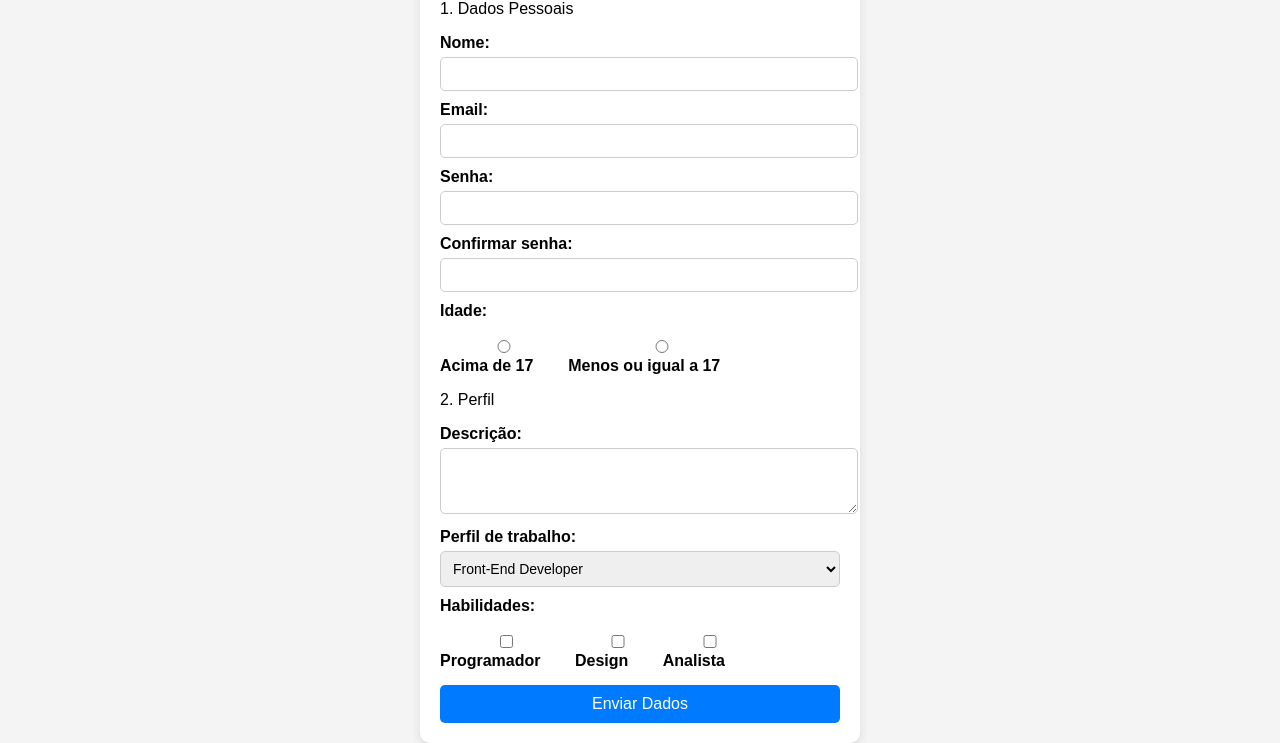
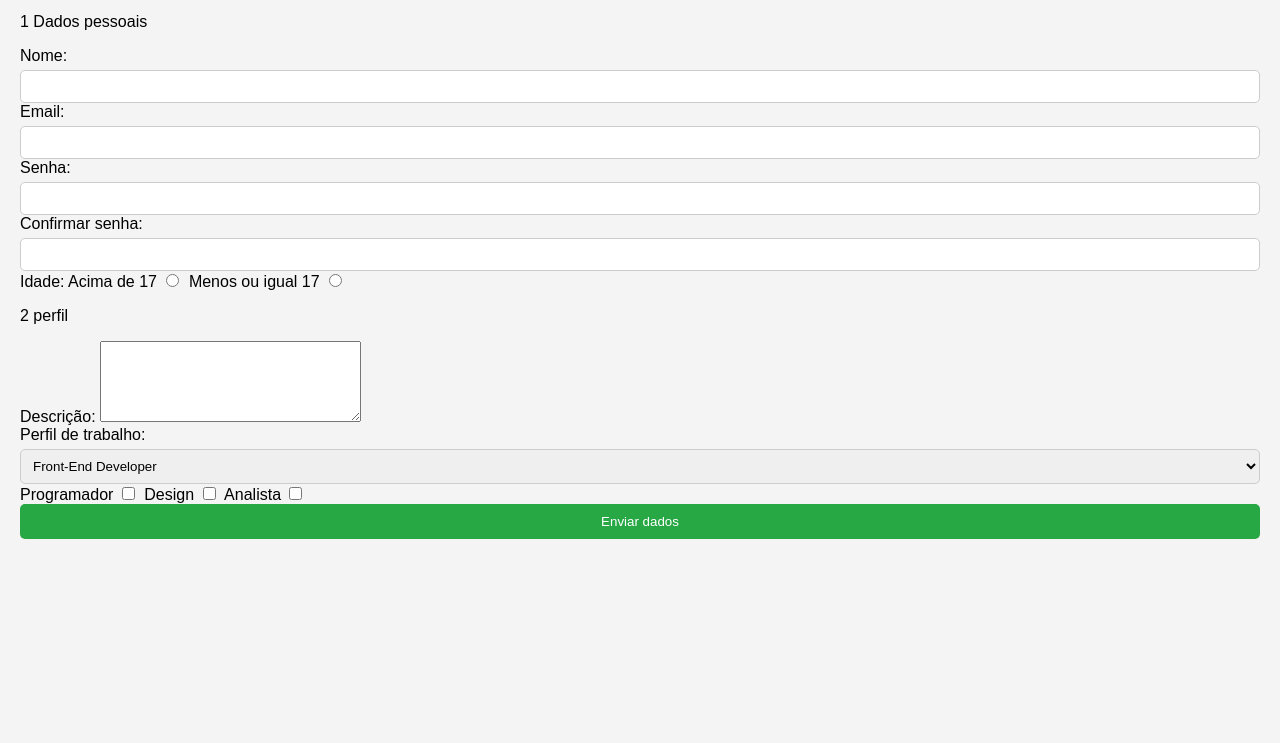
Before and after one commit to Gabriel-Buffon/explorador, a plain HTML site: page formulario.html in a window 1280 px wide. Shown: the part 67-810 px from the top of the page. Drawn offline with Linux system fonts and the light colour scheme.

Commit message:
cadastroUsuarioIfes

```diff
--- a/formulario.html
+++ b/formulario.html
@@ -4,118 +4,131 @@
 <head>
     <meta charset="UTF-8">
     <meta name="viewport" content="width=device-width, initial-scale=1.0">
-    <title>Cadastro de Usuário</title>
-    <style>
-        body {
+    <title>Document</title>
+    <style>body {
         font-family: Arial, sans-serif;
+        margin: 20px;
+        padding: 0;
         background-color: #f4f4f4;
-            display: flex;
-            justify-content: center;
-            align-items: center;
-            height: 100vh;
-            margin: 0;
     }
 
     .container {
+        width: 50%;
+        margin: auto;
         background: white;
         padding: 20px;
-            width: 100%;
-            max-width: 400px;
-            border-radius: 10px;
-            box-shadow: 0 4px 10px rgba(0, 0, 0, 0.1);
+        border-radius: 8px;
+        box-shadow: 0px 0px 10px rgba(0, 0, 0, 0.1);
     }
 
     h1 {
         text-align: center;
-            font-size: 22px;
         color: #333;
     }
 
-        label {
-            font-weight: bold;
-            display: block;
-            margin-top: 10px;
+    fieldset {
+        border: 1px solid #ddd;
+        padding: 15px;
+        margin-bottom: 10px;
+        border-radius: 5px;
     }
 
-        input, textarea, select {
+    legend {
+        font-weight: bold;
+        color: #444;
+    }
+
+    input[type="text"],
+    input[type="email"],
+    input[type="password"],
+    select {
         width: 100%;
         padding: 8px;
         margin-top: 5px;
         border: 1px solid #ccc;
         border-radius: 5px;
-            font-size: 14px;
+        box-sizing: border-box;
     }
 
-        .radio-group, .checkbox-group {
-            display: flex;
-            gap: 10px;
-            align-items: center;
-            margin-top: 5px;
+    input[type="radio"],
+    input[type="checkbox"] {
+        margin-right: 5px;
     }
 
     button {
-            width: 100%;
+        background: #28a745;
+        color: white;
         padding: 10px;
-            margin-top: 15px;
         border: none;
         border-radius: 5px;
-            background-color: #007bff;
-            color: white;
-            font-size: 16px;
         cursor: pointer;
+        width: 100%;
     }
 
     button:hover {
-            background-color: #0056b3;
+        background: #218838;
     }
     </style>
+
 </head>
 
 <body>
-    <div class="container">
+    <div>
+        <div>
+
             <form action="index.html" method="post">
-            <h1>Cadastrar Usuário</h1>
+                <h1> Cadastrar usuário </h1>
+                <p>1 Dados pessoais</p>
 
-            <p>1. Dados Pessoais</p>
-
+                <!--formulario-->
                 <label for="nome">Nome:</label>
                 <input type="text" name="nome" id="nome" required>
-
                 <label for="email">Email:</label>
                 <input type="email" name="email" id="email" required>
-
                 <label for="senha">Senha:</label>
                 <input type="password" name="senha" id="senha" required>
+                <label for="confirmarSenha">Confirmar senha:</label>
+                <input type="password" name="senha" id="confirmarSenha" required>
+                <br>
 
-            <label for="confirmarSenha">Confirmar senha:</label>
-            <input type="password" name="confirmarSenha" id="confirmarSenha" required>
+                <!--radio-->
+                <label for="idade">Idade:</label>
+                <label for="mais17">Acima de 17</label>
+                <input type="radio" name="idade" id="mais17">
 
-            <label>Idade:</label>
-            <div class="radio-group">
-                <label><input type="radio" name="idade" id="mais17"> Acima de 17</label>
-                <label><input type="radio" name="idade" id="menosIgual17"> Menos ou igual a 17</label>
-            </div>
+                <label for="menosIgual17">Menos ou igual 17</label>
+                <input type="radio" name="idade" id="menosIgual17">
 
-            <p>2. Perfil</p>
-            <label for="descricao">Descrição:</label>
-            <textarea name="descricao" id="descricao" rows="3"></textarea>
 
+                <!--area de texto-->
+                <p>2 perfil</p>
+                <label for="discricao">Descrição:</label>
+                <textarea name="discricao" id="discricao" cols="30" rows="5"></textarea><br>
+
+                <!--select-->
                 <label for="perfil">Perfil de trabalho:</label>
                 <select name="perfil" id="perfil">
                     <option value="front-end">Front-End Developer</option>
                     <option value="back-end">Back-End Developer</option>
                 </select>
 
-            <label>Habilidades:</label>
-            <div class="checkbox-group">
-                <label><input type="checkbox" name="programador" id="programador"> Programador</label>
-                <label><input type="checkbox" name="design" id="design"> Design</label>
-                <label><input type="checkbox" name="analista" id="analista"> Analista</label>
+                <!--check box-->
+                <label for="programador">Programador</label>
+                <input type="checkbox" name="programador" id="programador">
+                <label for="design">Design</label>
+                <input type="checkbox" name="design" id="design">
+                <label for="analista">Analista</label>
+                <input type="checkbox" name="analista" id="analista">
+
+
+
+                <button type="submit">Enviar
+                    dados</button>
+
+
         </div>
-
-            <button type="submit">Enviar Dados</button>
+    </div>
     </form>
-    </div>
 </body>
 
 </html>
```
Lines whose indentation alone changed are shown as unchanged.
